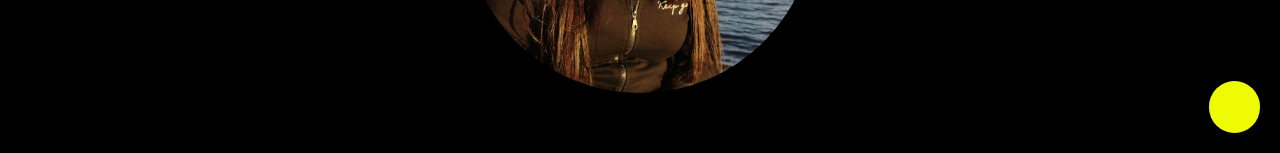
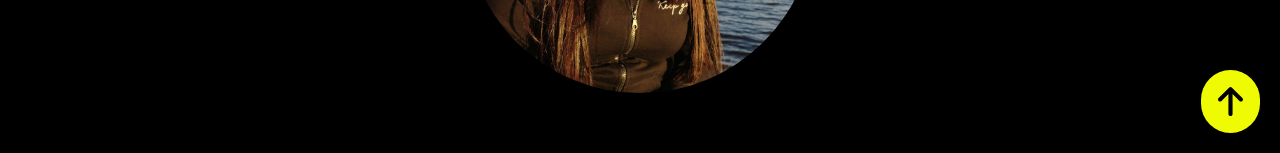
Before and after one commit to MicaBazan/my-portafolio, a website with bundled scripts: page index.html in a window 1280 px wide. Shown: the part 647-800 px from the top of the page. Built offline with nearby package versions, Linux system fonts and the light colour scheme.

Commit message:
btn-flotante

```diff
--- a/assets/css/style.css
+++ b/assets/css/style.css
@@ -333,11 +333,15 @@ body{
     right: 20px;
     background-color: #EEFB03;
     color: black;
-    padding: 15px 20px;
+    padding: 15px 17px;
     border-radius: 50px;
     font-size: 15px;
     text-decoration: none;
     z-index: 1;
+}
+
+.btn-flotante > img {
+    width: 25px;
 }
 
 /*
--- a/index.html
+++ b/index.html
@@ -162,6 +162,6 @@
             </ul>
         </div>
     </footer>
-    <a href="#home" class="btn-flotante"><i class="fa-solid fa-arrow-up"></i></a>
+    <a href="#home" class="btn-flotante"><img src="./assets/media/arrow-up-solid.svg" alt=""></a>
 </body>
 </html>
```
Also changed, not shown: assets/media/arrow-up-solid.svg (added).
